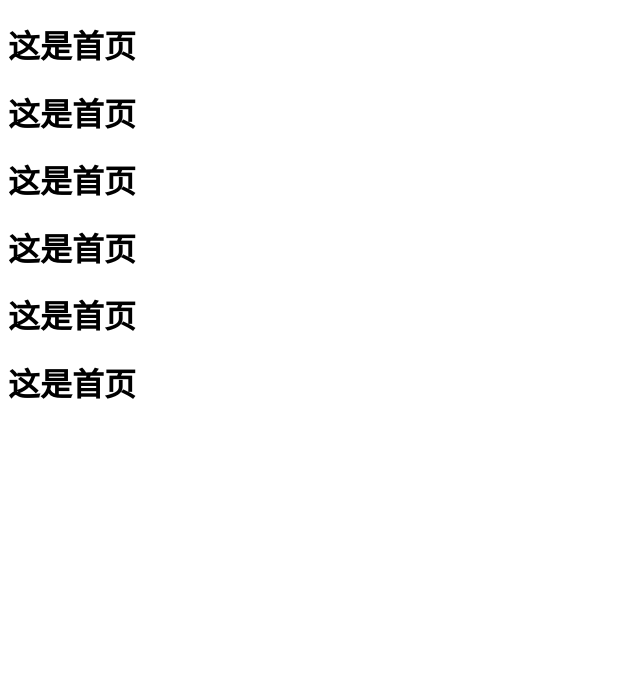
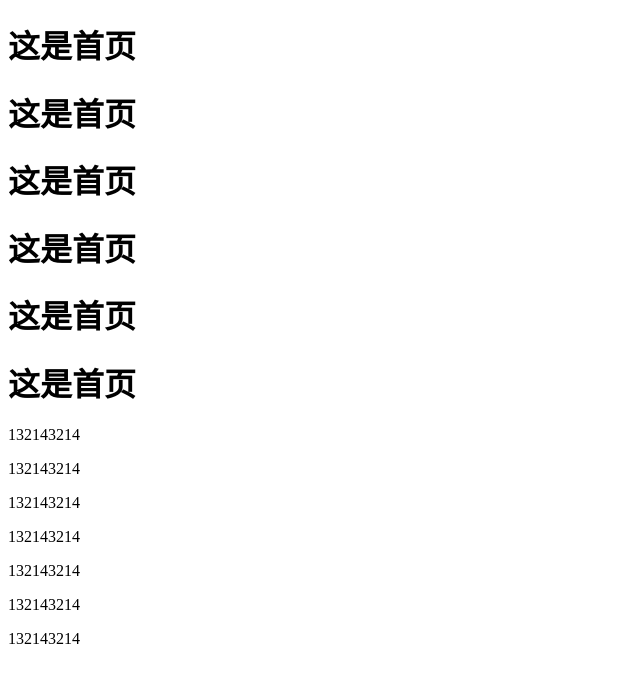
Before and after one commit to boyszhong/H5-0221, a plain HTML site: page index.html in a window 1280 px wide. Shown: the whole page, without its empty margins (0-640 px from the left). Drawn offline with Linux system fonts and the light colour scheme.

Commit message:
5421431243124

```diff
--- a/index.html
+++ b/index.html
@@ -13,5 +13,12 @@
     <h1>这是首页</h1>
     <h1>这是首页</h1>
     <h1>这是首页</h1>
+    <p>132143214</p>
+    <p>132143214</p>
+    <p>132143214</p>
+    <p>132143214</p>
+    <p>132143214</p>
+    <p>132143214</p>
+    <p>132143214</p>
 </body>
 </html>
```
